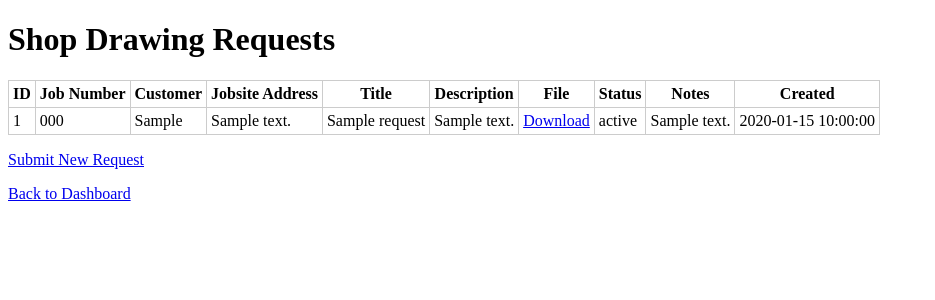
After one commit to meistro57/ForgeCore, a PHP site: page /drawing_requests.php in a window 1280 px wide. The commit adds this page. Shown: the top 300 px of the page, without its empty margins (0-935 px from the left). Run offline with PHP 8.4, Linux system fonts and the light colour scheme; tables that the repository leaves empty hold one stand-in row (values such as "Sample post").

Commit message:
Add shop drawing request form and table

```diff
--- /dev/null
+++ b/forgecore/frontend/drawing_requests.php
@@ -0,0 +1,62 @@
+<?php
+$host = getenv('DB_HOST') ?: 'localhost';
+$user = getenv('DB_USER') ?: 'forgecore';
+$pass = getenv('DB_PASSWORD') ?: '';
+$db   = getenv('DB_NAME') ?: 'forgecore';
+
+$mysqli = new mysqli($host, $user, $pass, $db);
+if ($mysqli->connect_errno) {
+    die('Connection failed: ' . $mysqli->connect_error);
+}
+
+$result = $mysqli->query('SELECT id, job_number, customer, jobsite_address, drawing_desc, filename, status, notes, title, created_at FROM shop_drawing_requests ORDER BY created_at DESC');
+$rows = $result ? $result->fetch_all(MYSQLI_ASSOC) : [];
+?>
+<!DOCTYPE html>
+<html lang="en">
+<head>
+    <meta charset="UTF-8">
+    <title>Shop Drawing Requests</title>
+    <style>
+        table { border-collapse: collapse; }
+        th, td { border: 1px solid #ccc; padding: 4px; }
+    </style>
+</head>
+<body>
+    <h1>Shop Drawing Requests</h1>
+    <table>
+        <tr>
+            <th>ID</th>
+            <th>Job Number</th>
+            <th>Customer</th>
+            <th>Jobsite Address</th>
+            <th>Title</th>
+            <th>Description</th>
+            <th>File</th>
+            <th>Status</th>
+            <th>Notes</th>
+            <th>Created</th>
+        </tr>
+        <?php foreach ($rows as $row): ?>
+            <tr>
+                <td><?php echo htmlspecialchars($row['id']); ?></td>
+                <td><?php echo htmlspecialchars($row['job_number']); ?></td>
+                <td><?php echo htmlspecialchars($row['customer']); ?></td>
+                <td><?php echo nl2br(htmlspecialchars($row['jobsite_address'])); ?></td>
+                <td><?php echo htmlspecialchars($row['title']); ?></td>
+                <td><?php echo htmlspecialchars($row['drawing_desc']); ?></td>
+                <td>
+                    <?php if ($row['filename']): ?>
+                        <a href="uploads/<?php echo urlencode($row['filename']); ?>">Download</a>
+                    <?php endif; ?>
+                </td>
+                <td><?php echo htmlspecialchars($row['status']); ?></td>
+                <td><?php echo nl2br(htmlspecialchars($row['notes'])); ?></td>
+                <td><?php echo htmlspecialchars($row['created_at']); ?></td>
+            </tr>
+        <?php endforeach; ?>
+    </table>
+    <p><a href="shop_drawing_request_form.php">Submit New Request</a></p>
+    <p><a href="index.php">Back to Dashboard</a></p>
+</body>
+</html>
--- a/forgecore/frontend/index.php
+++ b/forgecore/frontend/index.php
@@ -9,6 +9,8 @@
     <p>This is a placeholder for the future web interface.</p>
     <ul>
         <li><a href="customer_form.php">Add Customer</a></li>
+        <li><a href="shop_drawing_request_form.php">New Shop Drawing Request</a></li>
+        <li><a href="drawing_requests.php">View Shop Drawing Requests</a></li>
     </ul>
 </body>
 </html>
```
Also changed, not shown: forgecore/database/schema.sql (+13 -0 lines), forgecore/frontend/shop_drawing_request_form.php (added, +95 -0 lines), 1 other file.
